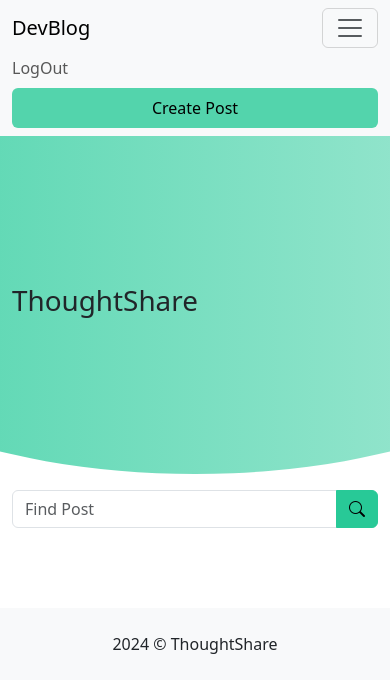
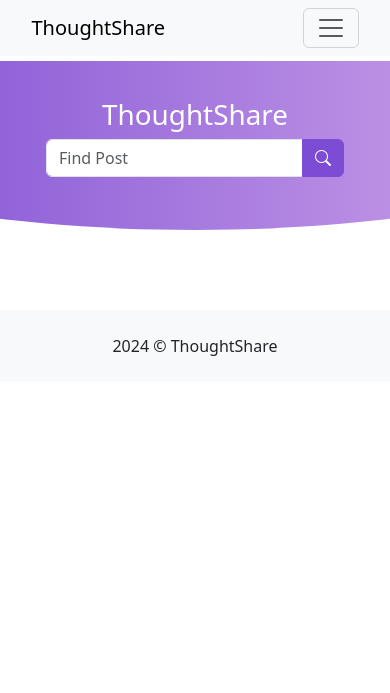
Before and after one commit to Robaplus75/ThoughtShare, a Flask app: page / in a window 390 px wide. Shown: the top 693 px of the page. Run offline with Flask 3, Linux system fonts and the light colour scheme; a user stored in the database is signed in; some libraries are stand-ins or nearby versions.

Commit message:
added comment's and like's buttons, routes, models and styles with css

```diff
--- a/app/__init__.py
+++ b/app/__init__.py
@@ -47,7 +47,7 @@ def create_admin(name, email, password, app):
 
 
 def create_db(app):
-    from .models import Users, Tags, Posts, Tagged_items
+    from .models import Users, Tags, Posts, Tagged_items, Like, Comment
     with app.app_context():
         db.create_all()
 
--- a/app/models/__init__.py
+++ b/app/models/__init__.py
@@ -1,2 +1,2 @@
 from .users import Users
-from .blog import Tags, Posts, Tagged_items
+from .blog import Tags, Posts, Tagged_items, Comment, Like
--- a/app/models/users.py
+++ b/app/models/users.py
@@ -1,5 +1,5 @@
 from ..extensions import db
-from .blog import Posts, Tags
+from .blog import Posts, Tags, Like, Comment
 from sqlalchemy.orm import relationship
 from flask_login import UserMixin
 
@@ -9,4 +9,6 @@ class Users(db.Model, UserMixin):
     email = db.Column(db.String(255), nullable=False, unique=True)
     password = db.Column(db.String(255), nullable=False)
     is_admin = db.Column(db.Boolean, default=0)
-    posts = relationship('Posts', backref='poster' ,cascade='all, delete-orphan')
+    posts = relationship('Posts', backref='user' ,cascade='all, delete-orphan')
+    comments = relationship("Comment", backref='user', cascade='all, delete-orphan')
+    likes = relationship("Like", backref='user', cascade='all, delete-orphan')
--- a/app/static/app.css
+++ b/app/static/app.css
@@ -1,9 +1,11 @@
 .header{
-    height: 40vh;
+    margin-top: 5px;
+    height: 20vh;
     position: relative;
     overflow: hidden;
     background: transparent;
     z-index: 1;
+    color: white;
 }
 
 .header::before{
@@ -15,8 +17,8 @@
     height: 100%;
     border-bottom-left-radius: 50%;
     border-bottom-right-radius: 50%;
-    background: linear-gradient(to left, #a6e9d5, #4dd4ac);
     z-index: -1;
+    background: linear-gradient(to left, #d0a6e9, #7c4dd4);
 }
 
 .paginate_nav{
@@ -24,3 +26,32 @@
     justify-content: center;
     align-items: center;
 }
+
+.header_bar{
+    display:flex;
+    justify-content: space-between;
+    align-items: center;
+}
+@media (max-width: 768px) {
+    .header_bar{
+        flex-direction: column;
+    }
+    .container{
+        width: 90%;
+    }
+    .navbar-ul li{
+        justify-content: center;
+    }
+}
+
+
+.comment-icon{
+    font-size: 30px;
+}
+.comment-bar{
+    margin-top: 10px;
+}
+.comment-like{
+    display: flex;
+    align-items: center;
+}
--- /dev/null
+++ b/app/static/index.js
@@ -0,0 +1,16 @@
+function like(postId) {
+  const likeCount = document.getElementById(`likes-count-${postId}`);
+  const likeButton = document.getElementById(`like-button-${postId}`);
+
+  fetch(`/like-post/${postId}`, { method: "POST" })
+    .then((res) => res.json())
+    .then((data) => {
+      likeCount.innerHTML = data["likes"];
+      if (data["liked"] === true) {
+        likeButton.innerHTML = "<i class='bi bi-hand-thumbs-up-fill'></i>";
+      } else {
+        likeButton.innerHTML = "<i class='bi bi-hand-thumbs-up'></i>";
+      }
+    })
+    .catch((e) => alert("Could not like post."));
+}
--- a/app/templates/index.html
+++ b/app/templates/index.html
@@ -1,7 +1,5 @@
 {% extends 'layout.html' %}
-{% block content %}
-
-    <div class="container">
+{% block finder %}
     <div class="col-md-6 offset-md-3">
         <form method="GET" action="/">
             <div class="input-group mb-3">
--- a/app/templates/layout.html
+++ b/app/templates/layout.html
@@ -3,52 +3,64 @@
 <head>
     <meta charset="UTF-8">
     <meta name="viewport" content="width=device-width, initial-scale=1.0">
+    <link href="https://cdn.jsdelivr.net/npm/bootstrap@5.3.2/dist/css/bootstrap.min.css" rel="stylesheet" integrity="sha384-T3c6CoIi6uLrA9TneNEoa7RxnatzjcDSCmG1MXxSR1GAsXEV/Dwwykc2MPK8M2HN" crossorigin="anonymous">
 
     <link rel="stylesheet" href="{{ url_for('static', filename='index.css') }}">
     <link href="{{url_for('static', filename='app.css')}}" rel="stylesheet">
-    <title>{% block title %}Devblog{% endblock %}</title>
+    <script src="https://kit.fontawesome.com/649eb2f227.js" crossorigin="anonymous"></script>
+    <title>{% block title %}ThoughtShare{% endblock %}</title>
 </head>
 <body>
-    <nav class="navbar navbar-expand-lg navbar-light bg-light">
+    <nav class="navbar navbar_color navbar-expand-lg navbar-light bg-light">
     <div class="container">
-            <a class="navbar-brand" href="{{url_for('blog.posts')}}">DevBlog</a>
-            <button class="navbar-toggler" type="button" data-toggle="collapse" data-target="#navbarNav" aria-controls="navbarNav" aria-expanded="false" aria-label="Toggle navigation">
+        <a class="navbar-brand" href="{{url_for('blog.posts')}}">ThoughtShare</a>
+        <button class="navbar-toggler" type="button" data-bs-toggle="collapse" data-bs-target="#navbarNav" aria-controls="navbarNav" aria-expanded="false" aria-label="Toggle navigation">
             <span class="navbar-toggler-icon"></span>
         </button>
         <div class="collapse navbar-collapse" id="navbarNav">
-            <ul class="navbar-nav ms-auto">
+            <ul class="navbar-ul navbar-nav ms-auto justify-content-center"> <!-- Center the items -->
                 {% if not current_user.is_authenticated %}
                     <li class="nav-item">
-                        <a class="nav-link" href="{{ url_for('users.login') }}">Log In</a>
+                        <a class="nav-link btn btn-primary" href="{{ url_for('users.login') }}">Log In</a>
                     </li>
                     <li class="nav-item">
                         <a class="nav-link btn btn-primary" href="{{ url_for('users.register') }}">Register</a>
                     </li>
                 {% else %}
+                    <center>
                         <li class="nav-item">
                             <a class="nav-link" href="{{ url_for('users.logout') }}">LogOut</a>
                         </li>
+                    </center>
                     {% if post and current_user['is_admin'] %}
+                        <center>
                             <li class="nav-item">
                                 <a class="nav-link btn btn-warning active" href="{{ url_for('blog.update', slug=post.slug) }}">Edit Post</a>
                             </li>
+                        </center>
                     {% elif current_user['is_admin'] %}
+                        <center>
                             <li class="nav-item">
-                            <a class="nav-link btn btn-primary active" href="{{ url_for('blog.create') }}">Create Post</a>
+                                <a class="btn btn-primary" href="{{ url_for('blog.create') }}">Post Thought</a>
                             </li>
+                        </center>
                     {% endif %}
                 {% endif %}
             </ul>
         </div>
     </div>
 </nav>
+
+
       <div class="header d-flex align-items-center mb-3 mb-md-5">
-        <div class="container">
+        <div class="container  header_bar">
             <h1 class="dispaly-4">
                 {% block page_header %}
                     ThoughtShare
                 {% endblock %}
             </h1>
+            {% block finder %}
+            {% endblock finder %}
         </div>
       </div>
 
@@ -61,5 +73,6 @@
     </footer>
 
     <script src="https://cdn.jsdelivr.net/npm/bootstrap@5.3.2/dist/js/bootstrap.bundle.min.js" integrity="sha384-C6RzsynM9kWDrMNeT87bh95OGNyZPhcTNXj1NW7RuBCsyN/o0jlpcV8Qyq46cDfL" crossorigin="anonymous"></script>
+    <script type="text/javascript" src="{{ url_for('static', filename='index.js')}}"></script>
 </body>
 </html>
--- a/app/views/blog.py
+++ b/app/views/blog.py
@@ -1,8 +1,8 @@
-from flask import Blueprint, render_template, request, redirect, url_for, flash, current_app
+from flask import Blueprint, render_template, request, jsonify, redirect, url_for, flash, current_app
 from flask_login import current_user, login_required
 from ..utils import slugify, pagination
 from werkzeug.utils import secure_filename
-from ..models.blog import Posts
+from ..models.blog import Posts, Comment, Like
 from ..extensions import db
 from datetime import datetime
 from .tags import create_tags, update_tags, get_tags
@@ -27,21 +27,21 @@ def posts():
     posts = Posts.query.all()
     page = request.args.get('page') or 1
     count = len(posts)
-    paginate = pagination(count, int(page), 1)
+    paginate = pagination(count, int(page), 3)
     print(paginate['prev_page'])
     posts = posts[paginate['offset']:(paginate['offset'] + paginate['per_page'])]
 
-    return render_template('index.html', posts=posts, paginate=paginate, keywords=None, now=datetime.now().date())
+    return render_template('index.html', posts=posts, paginate=paginate, keywords=None, now=datetime.now().date(), user=current_user)
 
 @bp.route('/search/<keywords>')
 def search_posts(keywords):
     q = keywords
     page = request.args.get('page') or 1
     posts = Posts.query.filter(or_(Posts.title.like(f"%{q}%"), Posts.body.like(f"%{q}%"))).all()
-    paginate = pagination(len(posts), int(page))
+    paginate = pagination(len(posts), int(page), 3)
     posts = posts[paginate['offset']:(paginate['offset'] + paginate['per_page'])]
 
-    return render_template('index.html', posts=posts, paginate=paginate, keywords=keywords, now=datetime.now().date())
+    return render_template('index.html', posts=posts, paginate=paginate, keywords=keywords, now=datetime.now().date(), user=current_user)
 
 
 @bp.route("/create", methods=["GET", "POST"])
@@ -56,12 +56,15 @@ def create():
         tags = request.form.get("tags")
         user_id = current_user.id
 
-        if not title or not slug or not image or not body or not publish or not tags:
+        if not title or not slug or not body or not publish or not tags:
             flash("Please complete the form to Post you thoughts", category="error")
         else:
             publish_date = datetime.strptime(publish, '%Y-%m-%d').date()
-            filename = save_image(image)
-            post = Posts(title=title, image=filename, slug=slug, body=body, publish=publish_date, user_id=user_id )
+            if image:
+                filename = save_image(image)
+                post = Posts(title=title, image=filename, slug=slug, body=body, publish=publish_date, user_id=user_id )
+            else:
+                post = Posts(title=title, slug=slug, body=body, publish=publish_date, user_id=user_id )
             db.session.add(post)
             db.session.commit()
 
@@ -70,7 +73,7 @@ def create():
             flash("Post created Successfully", category="success")
             return redirect(url_for('blog.detail', slug=slug))
 
-    return render_template("blog/form.html", title="Create Post", post=None)
+    return render_template("blog/form.html", title="Create Post", post=None, user=current_user)
 
 @bp.route("/detail/<slug>")
 def detail(slug):
@@ -80,7 +83,7 @@ def detail(slug):
         return redirect(url_for('blog.posts'))
     else:
         tags = get_tags(post.id)
-        return render_template("blog/detail.html", post=post, tags=tags)
+        return render_template("blog/detail.html", post=post, tags=tags, user=current_user)
 
 @bp.route("/update/<slug>", methods=["GET", "POST"])
 @login_required
@@ -115,7 +118,8 @@ def update(slug):
             flash("Post Updated Successfully", category="success")
             return redirect(url_for('blog.detail', slug=slug))
 
-    return render_template("blog/form.html", post=post, title="Update Post", tags=getTags)
+    return render_template("blog/form.html", post=post, title="Update Post", tags=getTags, user=current_user)
+
 
 @bp.route("/delete/<slug>")
 def delete(slug):
@@ -127,3 +131,54 @@ def delete(slug):
         db.session.commit()
         flash("Post was Deleted", category='danger')
     return redirect(url_for('blog.posts'))
+
+
+@bp.route("/create-comment/<post_id>", methods=['POST'])
+@login_required
+def create_comment(post_id):
+    text = request.form.get("text")
+    if not text:
+        flash("Comment cannot be empty", category="error")
+    else:
+        post = Posts.query.filter(Posts.id == post_id).first()
+        if not post:
+            flash("Post does not exist.", category="error")
+        else:
+            comment = Comment(text=text, author=current_user.id, post_id=post_id)
+            flash("Commet Added.", category="success")
+            db.session.add(comment)
+            db.session.commit()
+    return redirect(url_for("blog.posts"))
+
+@bp.route("/delete-comment/<comment_id>")
+@login_required
+def delete_comment(comment_id):
+    comment = Comment.query.filter(Comment.id==comment_id).first()
+
+    if not comment:
+        flash("Comment Does not exist.", category="error")
+    elif not (current_user.id == comment.author or current_user.id == comment.post.author or current_user.is_admin):
+        flash("You do not have permission to delete this comment", category="error")
+    else:
+        db.session.delete(comment)
+        db.session.commit()
+        flash("Comment deleted.", category="success")
+    return redirect(url_for("blog.posts"))
+
+@bp.route("/like-post/<post_id>", methods=['POST'])
+@login_required
+def like(post_id):
+    post = Posts.query.filter(Posts.id == post_id).first()
+    liked = Like.query.filter(Like.author==current_user.id, Like.post_id==post_id).first()
+
+    if not post:
+        return jsonify({'error': 'Post Does not exist.'}, 400)
+    elif liked:
+        db.session.delete(liked)
+        db.session.commit()
+    else:
+        like = Like(author=current_user.id, post_id=post_id)
+        db.session.add(like)
+        db.session.commit()
+
+    return jsonify({"likes":len(post.likes), "liked": current_user.id in [l.author for l in post.likes]})
--- a/sass/_custom-variables.scss
+++ b/sass/_custom-variables.scss
@@ -1 +1 @@
-$primary: #28c997;
+$primary: #7c4dd4;
```
Also changed, not shown: other parts of app/templates/index.html (+66 -0 lines), app/models/blog.py (+19 -3 lines), app/templates/blog/detail.html (+5 -3 lines), app/static/index.css. Lines whose indentation alone changed are shown as unchanged.
